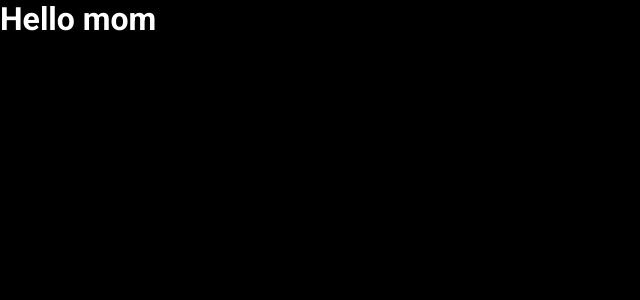
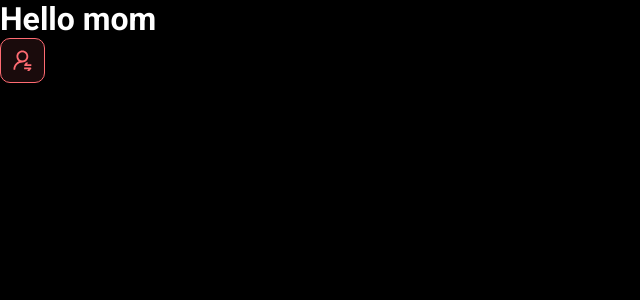
Before and after one commit to pedrolrosa/Project-Spring-React, a React (Vite) app in the folder frontend/: page / in a window 1280 px wide. Shown: the top 300 px of the page, without its empty margins (0-640 px from the left). Built offline with nearby package versions, Linux system fonts and the light colour scheme.

Commit message:
First Component

```diff
--- a/frontend/src/App.tsx
+++ b/frontend/src/App.tsx
@@ -1,6 +1,11 @@
+import NotificationButton from "./components/NotificationButton"
+
 function App() {
   return(
-    <h1>Hello mom</h1>
+    <>
+      <h1>Hello mom</h1>
+      <NotificationButton />
+    </>
   )
 }
 
--- /dev/null
+++ b/frontend/src/components/NotificationButton/index.tsx
@@ -0,0 +1,14 @@
+import './style.css'
+import icon from '../../assets/img/notification-icon.svg'
+
+function NotificationButton() {
+    return(
+      <>
+        <div className='dsmeta-red-btn'>
+            <img src={icon} alt="View Notification" />
+        </div>
+      </>
+    )
+  }
+
+  export default NotificationButton
--- /dev/null
+++ b/frontend/src/components/NotificationButton/style.css
@@ -0,0 +1,15 @@
+.dsmeta-red-btn {
+    height: 45px;
+    width: 45px;
+    background: rgba(255, 107, 114, 0.1);
+    border: 1px solid #ff6b72;
+    border-radius: 10px;
+    display: flex;
+    align-items: center;
+    justify-content: center;
+    cursor: pointer;
+  }
+
+  .dsmeta-red-btn img {
+      width: 19px;
+  }
```
Also changed, not shown: frontend/src/assets/img/notification-icon.svg (added).
